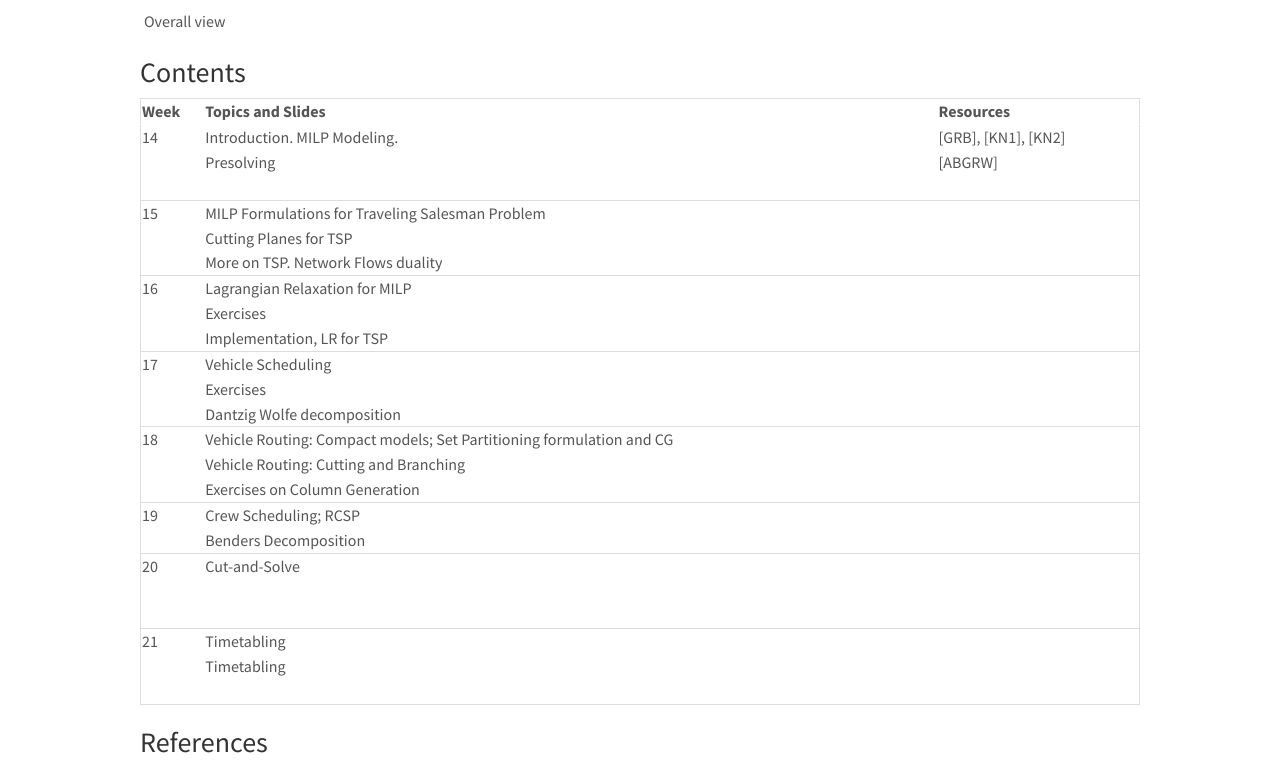
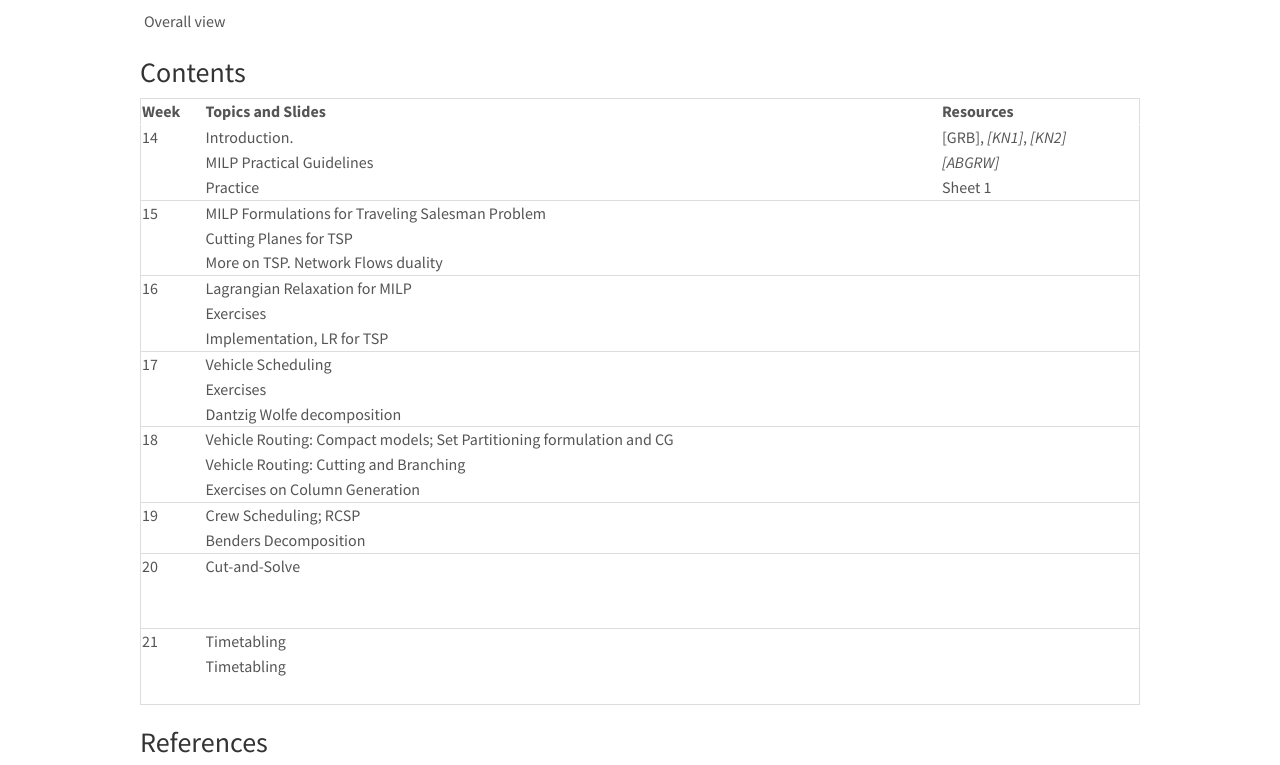
Before and after one commit to DM872/dm872.github.io, a Jekyll site: the page built from index.md, in a window 1280 px wide. Shown: the part 454-1219 px from the top of the page. Built offline with Jekyll 4.4.1, drawn with Linux system fonts in a browser that asks for light colours; nearby versions of some CDN libraries; comment, search, counter and statistics services are not loaded.

```diff
--- a/index.md
+++ b/index.md
@@ -52,39 +52,39 @@
 
 
 
-| Week | Topics and Slides                                                    | Resources           |
-|------+----------------------------------------------------------------------+---------------------|
-|   14 | Introduction. MILP Modeling.                                         | [GRB], [KN1], [KN2] |
-|      | Presolving                                                           | [ABGRW]             |
-|      |                                                                      |                     |
-|------+----------------------------------------------------------------------+---------------------|
-|   15 | MILP Formulations for Traveling Salesman Problem                     |                     |
-|      | Cutting Planes for TSP                                               |                     |
-|      | More on TSP. Network Flows duality                                   |                     |
-|------+----------------------------------------------------------------------+---------------------|
-|   16 | Lagrangian Relaxation for MILP                                       |                     |
-|      | Exercises                                                            |                     |
-|      | Implementation, LR for TSP                                           |                     |
-|------+----------------------------------------------------------------------+---------------------|
-|   17 | Vehicle Scheduling                                                   |                     |
-|      | Exercises                                                            |                     |
-|      | Dantzig Wolfe decomposition                                          |                     |
-|------+----------------------------------------------------------------------+---------------------|
-|   18 | Vehicle Routing: Compact models; Set Partitioning formulation and CG |                     |
-|      | Vehicle Routing: Cutting and Branching                               |                     |
-|      | Exercises on Column Generation                                       |                     |
-|------+----------------------------------------------------------------------+---------------------|
-|   19 | Crew Scheduling; RCSP                                                |                     |
-|      | Benders Decomposition                                                |                     |
-|------+----------------------------------------------------------------------+---------------------|
-|   20 | Cut-and-Solve                                                        |                     |
-|      |                                                                      |                     |
-|      |                                                                      |                     |
-|------+----------------------------------------------------------------------+---------------------|
-|   21 | Timetabling                                                          |                     |
-|      | Timetabling                                                          |                     |
-|      |                                                                      |                     |
-|------+----------------------------------------------------------------------+---------------------|
+| Week | Topics and Slides                                                    | Resources               |
+|------+----------------------------------------------------------------------+-------------------------|
+|   14 | Introduction.                                                        | [GRB], *[KN1]*, *[KN2]* |
+|      | MILP Practical Guidelines                                            | *[ABGRW]*               |
+|      | Practice                                                             | Sheet 1                 |
+|------+----------------------------------------------------------------------+-------------------------|
+|   15 | MILP Formulations for Traveling Salesman Problem                     |                         |
+|      | Cutting Planes for TSP                                               |                         |
+|      | More on TSP. Network Flows duality                                   |                         |
+|------+----------------------------------------------------------------------+-------------------------|
+|   16 | Lagrangian Relaxation for MILP                                       |                         |
+|      | Exercises                                                            |                         |
+|      | Implementation, LR for TSP                                           |                         |
+|------+----------------------------------------------------------------------+-------------------------|
+|   17 | Vehicle Scheduling                                                   |                         |
+|      | Exercises                                                            |                         |
+|      | Dantzig Wolfe decomposition                                          |                         |
+|------+----------------------------------------------------------------------+-------------------------|
+|   18 | Vehicle Routing: Compact models; Set Partitioning formulation and CG |                         |
+|      | Vehicle Routing: Cutting and Branching                               |                         |
+|      | Exercises on Column Generation                                       |                         |
+|------+----------------------------------------------------------------------+-------------------------|
+|   19 | Crew Scheduling; RCSP                                                |                         |
+|      | Benders Decomposition                                                |                         |
+|------+----------------------------------------------------------------------+-------------------------|
+|   20 | Cut-and-Solve                                                        |                         |
+|      |                                                                      |                         |
+|      |                                                                      |                         |
+|------+----------------------------------------------------------------------+-------------------------|
+|   21 | Timetabling                                                          |                         |
+|      | Timetabling                                                          |                         |
+|      |                                                                      |                         |
+|------+----------------------------------------------------------------------+-------------------------|
 
 ### References
 
```
